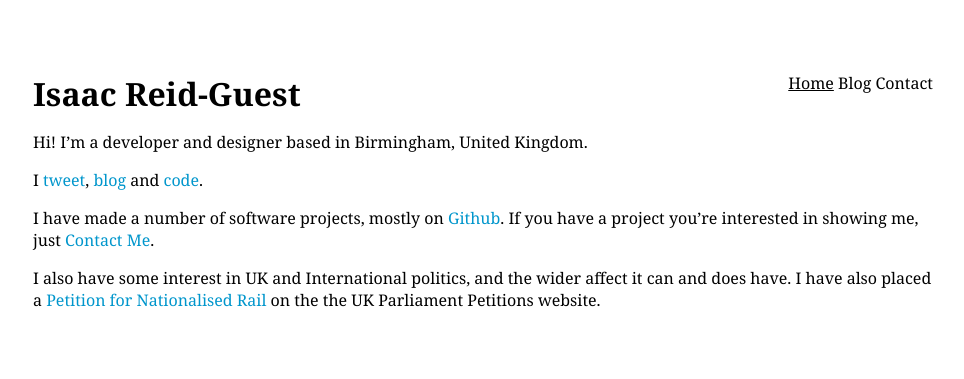
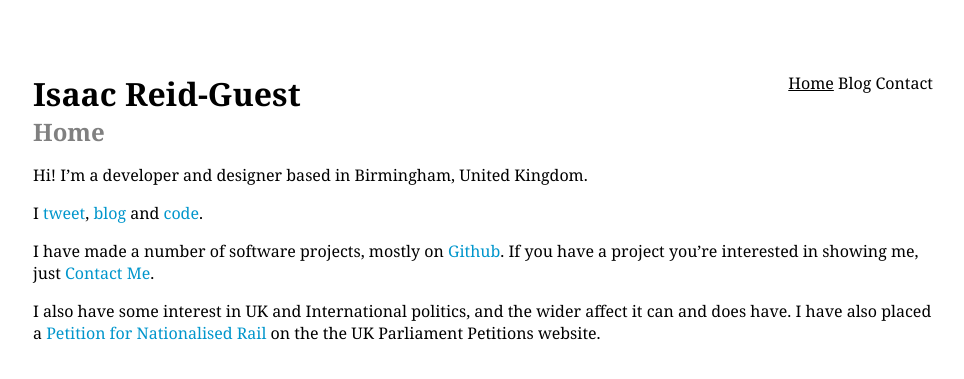
Before and after one commit to ir-g/ir-g.github.io, a Jekyll site: the page built from index.md, in a window 1280 px wide. Shown: the top 379 px of the page, without its empty margins (157-1121 px from the left). Built offline with Jekyll 4.4.1, drawn with Linux system fonts in a browser that asks for light colours.

Commit message:
Update index.md

```diff
--- a/index.md
+++ b/index.md
@@ -1,6 +1,8 @@
 ---
 layout: default
 ---
+
+## Home
 
 Hi! I'm a developer and designer based in Birmingham, United Kingdom.
 
```
